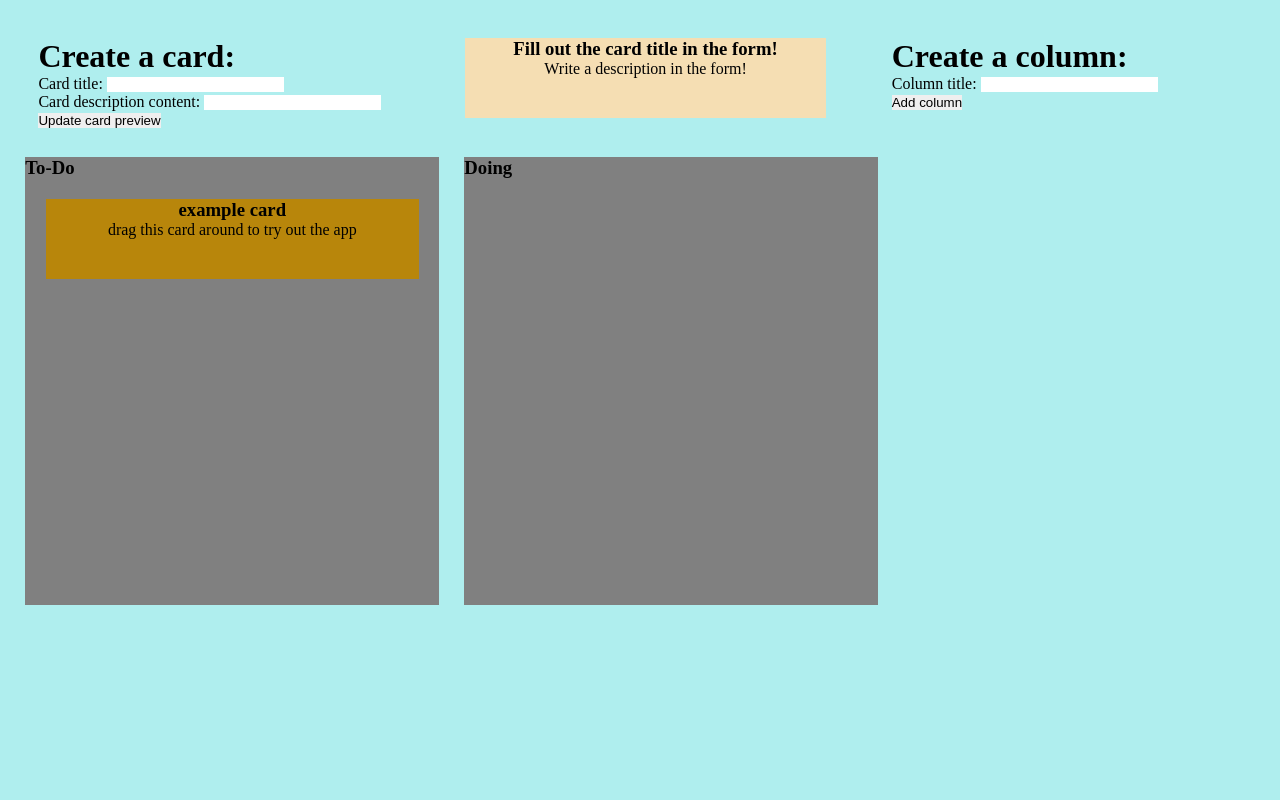
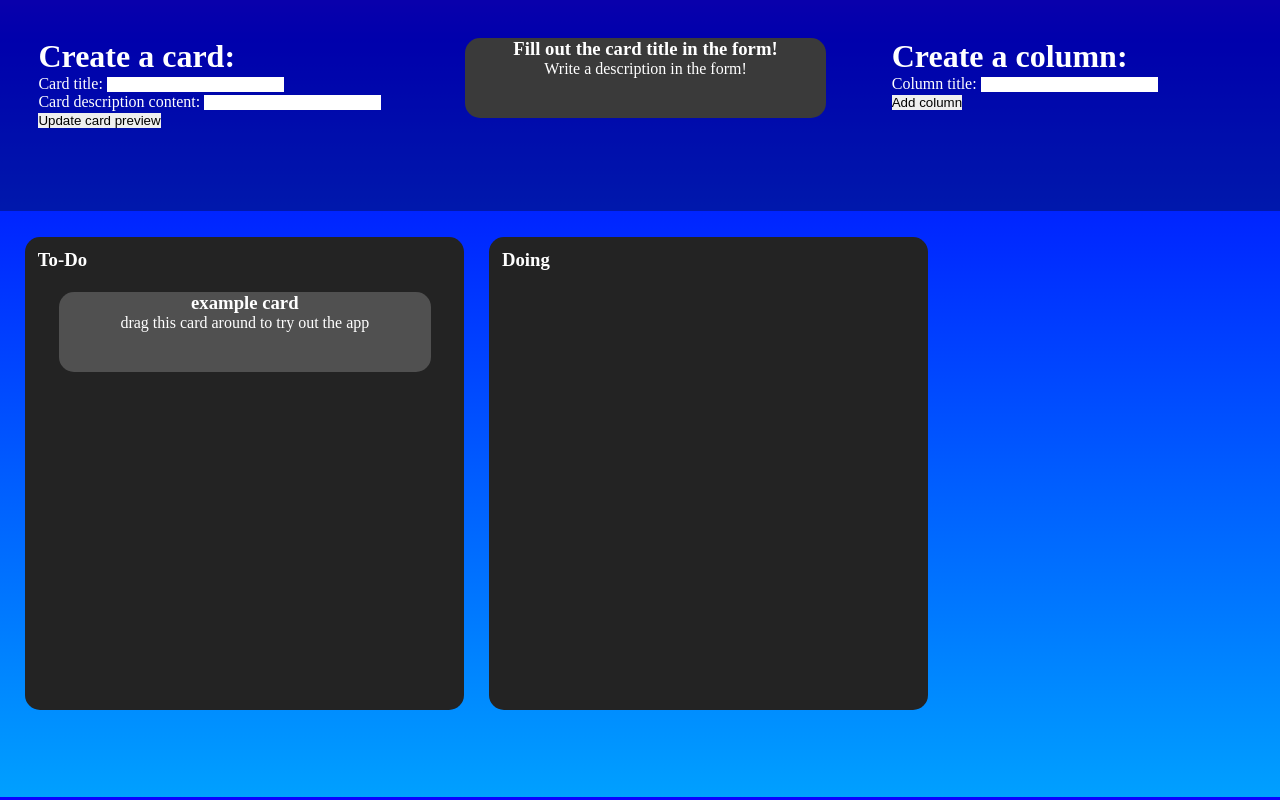
Before and after one commit to Bryan-Butler/trellocloneterm3, a plain HTML site: page index.html in a window 1280 px wide. Shown: the top 800 px of the page. Drawn offline with Linux system fonts and the light colour scheme.

Commit message:
added new styling

```diff
--- a/script.js
+++ b/script.js
@@ -130,6 +130,9 @@ createCardForm.addEventListener("submit", (event) => {
     console.log(title)
 })
 
+document.getElementById("cardTitle").addEventListener("click", (event) => {
+    console.log(event)
+})
 let createColumnForm = document.getElementById("columnForm")
 
 createColumnForm.addEventListener("submit", (event) => {
--- a/style.css
+++ b/style.css
@@ -6,7 +6,8 @@
 }
 /* background colour here for whole page */
 body {
-    background-color: paleturquoise;
+    color: white;
+    background: linear-gradient(180deg, rgba(14,0,255,1) 0%, rgba(0,0,255,1) 5%, rgba(0,160,255,1) 100%);
 }
 
 /* make the container use flex box to arrange elements inside of it */
@@ -26,7 +27,8 @@ body {
     width: 100dvw;
     margin: 0;
     display: flex;
-    height: 10dvh;
+    height: 20dvh;
+    background-color: rgba(0, 0, 0, 0.326);
 }
 
 .displayRow {
@@ -34,6 +36,7 @@ body {
     display: flex;
     height: 70dvh;
     padding: 1%;
+
 }
 
 /* Columns inside formRow will have a spacing and default size*/
@@ -46,23 +49,27 @@ body {
 /* All trello columns have deafult width and height but expand to fit all cards inside htem*/
 .trelloColumn {
     width: 33%;
-    background-color: grey;
+    background-color: rgb(35, 35, 35);
     min-height: 80%;
     height: max-content;
     margin: 1%;
+    padding: 1%;
+    border-radius: 15px;
 }
 
 .trelloCard {
-    background-color: darkgoldenrod;
+    background-color: rgb(80, 80, 80);
     width: 90%;
     height: 10dvh;
     text-align: center;
     margin: 0;
+    border-radius: 15px
 }
 
 /* style just the card in preview section */
 #cardPreview {
-    background-color: wheat;
+    background-color: rgb(58, 58, 58);
+
 }
 
 .trelloColumn > .trelloCard {
```
